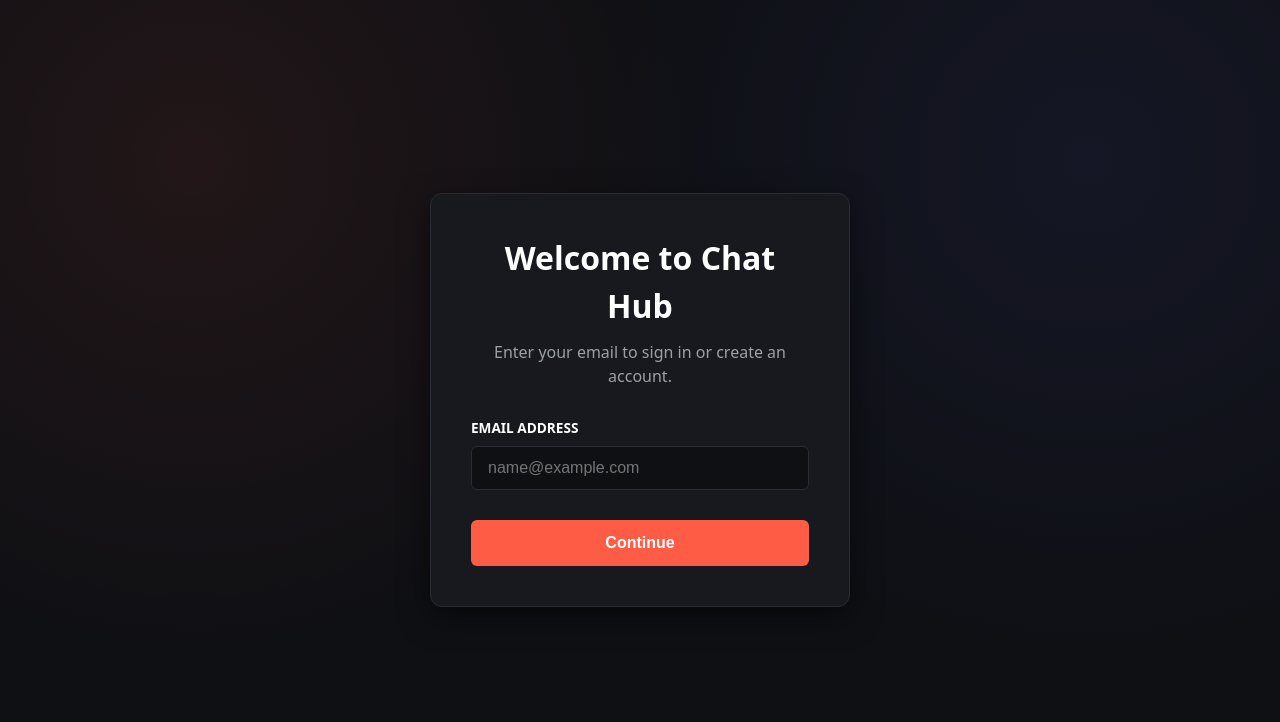
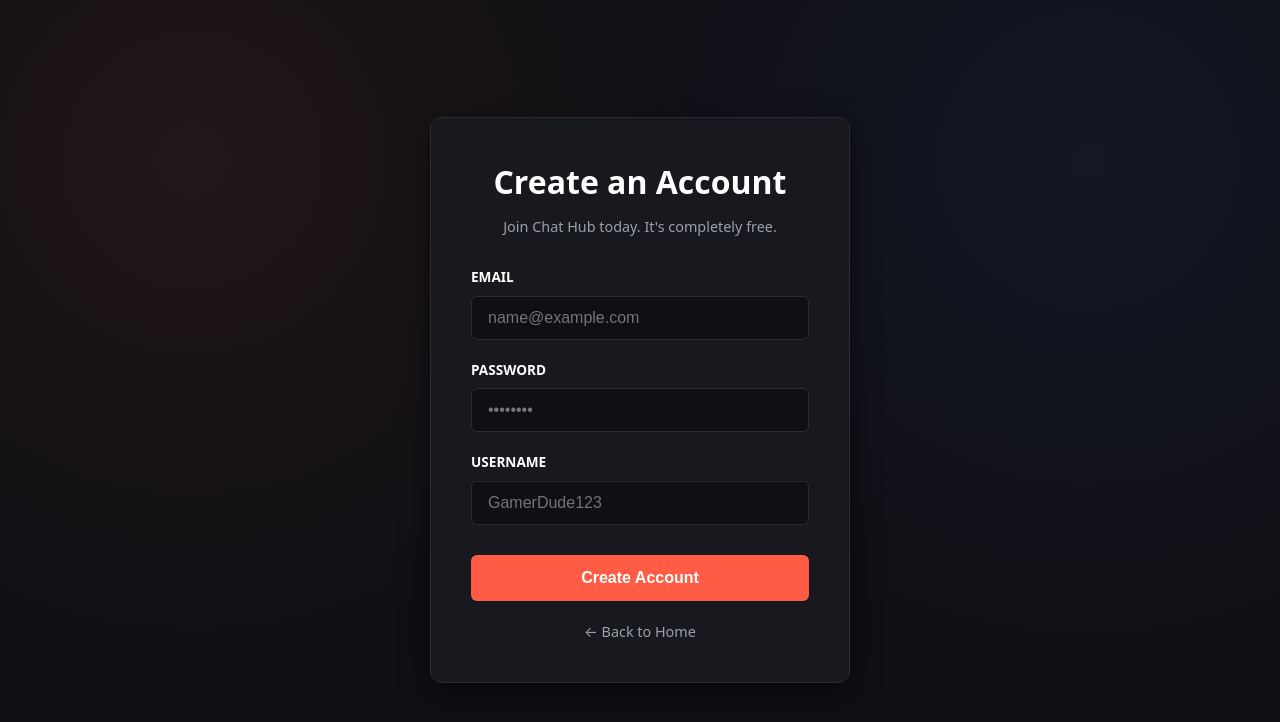
Before and after one commit to OGBONEX/CHAT-HUB, a plain HTML site: page login.html in a window 1280 px wide. Drawn offline with Linux system fonts and the light colour scheme.

Commit message:
Update login.html

```diff
--- a/login.html
+++ b/login.html
@@ -3,9 +3,8 @@
 <head>
     <meta charset="UTF-8">
     <meta name="viewport" content="width=device-width, initial-scale=1.0">
-    <title>Chat Hub - Login</title>
+    <title>Chat Hub - Create Account</title>
     <link rel="stylesheet" href="style.css">
-    <link rel="stylesheet" href="https://cdnjs.cloudflare.com/ajax/libs/font-awesome/6.4.0/css/all.min.css">
     <style>
         body {
             display: flex;
@@ -26,7 +25,7 @@
             box-shadow: 0 10px 30px rgba(0,0,0,0.5);
         }
         .auth-box h2 { margin-bottom: 10px; font-size: 2rem; }
-        .auth-box p { color: var(--text-muted); margin-bottom: 30px; }
+        .auth-box p { color: var(--text-muted); margin-bottom: 30px; font-size: 0.9rem; }
         .input-group { margin-bottom: 20px; text-align: left; }
         .input-group label { display: block; font-size: 0.85rem; font-weight: 600; margin-bottom: 8px; color: var(--text-main); text-transform: uppercase; }
         .input-group input {
@@ -55,101 +54,64 @@
             margin-top: 10px;
         }
         .auth-btn:hover { background: var(--accent-hover); }
-        .switch-auth { margin-top: 20px; font-size: 0.9rem; }
-        .switch-auth a { color: var(--accent); font-weight: bold; cursor: pointer; }
-        .hidden { display: none !important; }
+        .back-link { margin-top: 20px; display: block; font-size: 0.9rem; color: var(--text-muted); text-decoration: none;}
+        .back-link:hover { color: white; }
     </style>
 </head>
 <body>
 
     <div class="auth-box">
-        <!-- Step 1: Enter Email -->
-        <div id="step-email">
-            <h2>Welcome to Chat Hub</h2>
-            <p>Enter your email to sign in or create an account.</p>
-            <div class="input-group">
-                <label>Email Address</label>
-                <input type="email" id="email-input" placeholder="name@example.com">
-            </div>
-            <button class="auth-btn" onclick="requestCode()">Continue</button>
+        <h2>Create an Account</h2>
+        <p>Join Chat Hub today. It's completely free.</p>
+
+        <div class="input-group">
+            <label>Email</label>
+            <input type="email" id="email" placeholder="name@example.com">
         </div>
 
-        <!-- Step 2: Enter Password / OTP -->
-        <div id="step-password" class="hidden">
-            <h2>Check your email</h2>
-            <p>We sent a 6-digit code to <span id="display-email" style="color:white; font-weight:bold;"></span>.</p>
+        <div class="input-group">
+            <label>Password</label>
+            <input type="password" id="password" placeholder="••••••••">
+        </div>
 
-            <div class="input-group">
-                <label>6-Digit Code</label>
-                <input type="text" id="code-input" placeholder="123456" maxlength="6">
-            </div>
-            <div class="input-group">
-                <label>Create a Password</label>
-                <input type="password" id="password-input" placeholder="••••••••">
-            </div>
+        <div class="input-group">
+            <label>Username</label>
+            <input type="text" id="username" placeholder="GamerDude123">
+        </div>
 
-            <button class="auth-btn" onclick="verifyAndLogin()">Verify & Login</button>
-            <div class="switch-auth">
-                <a onclick="window.location.reload()">Use a different email</a>
-            </div>
-        </div>
+        <button class="auth-btn" onclick="createAccount()">Create Account</button>
+
+        <a href="index.html" class="back-link">← Back to Home</a>
     </div>
 
     <script>
-        let currentEmail = "";
+        function createAccount() {
+            const email = document.getElementById("email").value;
+            const password = document.getElementById("password").value;
+            const username = document.getElementById("username").value;
 
-        function requestCode() {
-            const email = document.getElementById("email-input").value;
-            if (!email || !email.includes("@")) {
-                alert("Please enter a valid email address.");
-                return;
-            }
-            currentEmail = email;
-
-            // Send email to Go backend
-            fetch("/api/request-otp", {
-                method: "POST",
-                headers: { "Content-Type": "application/json" },
-                body: JSON.stringify({ email: currentEmail })
-            })
-            .then(res => res.json())
-            .then(data => {
-                document.getElementById("display-email").innerText = currentEmail;
-                document.getElementById("step-email").classList.add("hidden");
-                document.getElementById("step-password").classList.remove("hidden");
-            })
-            .catch(err => alert("Error connecting to server."));
-        }
-
-        function verifyAndLogin() {
-            const code = document.getElementById("code-input").value;
-            const password = document.getElementById("password-input").value;
-
-            if (code.length !== 6) {
-                alert("Please enter the 6-digit code.");
-                return;
-            }
-            if (password.length < 6) {
-                alert("Password must be at least 6 characters.");
+            if (!email || !password || !username) {
+                alert("Please fill in all fields.");
                 return;
             }
 
-            // Send code and password to Go backend
-            fetch("/api/verify-otp", {
+            fetch("/api/register", {
                 method: "POST",
                 headers: { "Content-Type": "application/json" },
-                body: JSON.stringify({ email: currentEmail, code: code, password: password })
+                body: JSON.stringify({ email, password, username })
             })
             .then(res => {
-                if (res.ok) {
-                    // Success! Save token and go to app
-                    alert("Login Successful!");
+                if(res.ok) {
+                    alert("Account created! Redirecting...");
                     window.location.href = "app.html";
                 } else {
-                    alert("Invalid code. Please try again.");
+                    alert("Error creating account.");
                 }
             })
-            .catch(err => alert("Error connecting to server."));
+            .catch(err => {
+                alert("Account created locally! Redirecting to app...");
+                window.location.href = "app.html";
+            });
         }
     </script>
 </body>
```
